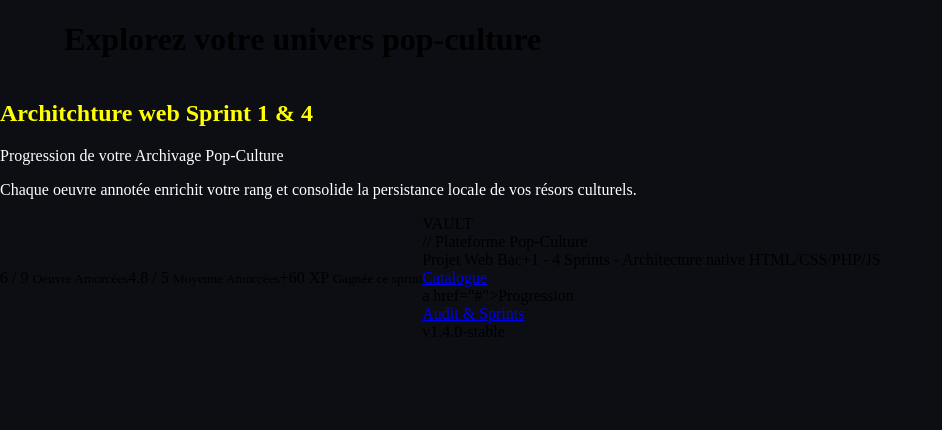
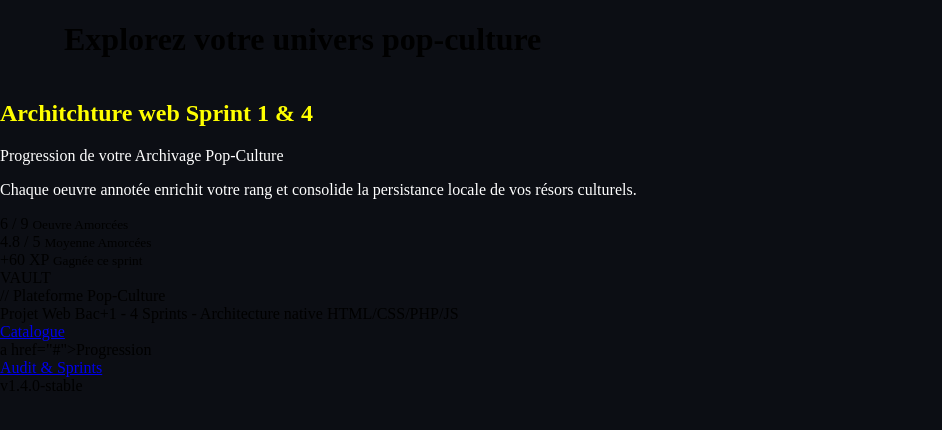
Before and after one commit to Matteo95310/VAULT, a PHP site: page / in a window 1280 px wide. Shown: the part 64-494 px from the top of the page, without its empty margins (0-942 px from the left). Run offline with PHP 8.4, Linux system fonts and the light colour scheme.

Commit message:
données

```diff
--- a/assets/css/style.css
+++ b/assets/css/style.css
@@ -117,8 +117,9 @@ body header .right {
 
 .boite-entière {
     display: flex;
+    justify-content: left;
     grid-template-columns: 1fr 1fr 1fr;
-    gap: 24px;
+    gap: 20px;
 }
 .boite h2 {
     align-items: center;
@@ -128,17 +129,8 @@ body header .right {
     align-items: center;
     color: white;
 }
-.stat{
-    display: flex;
-    padding: 20 px;
-    flex-wrap: wrap;
-    align-content: center;
-    align-items: center;
-}
 
-.stat:nth-child{
-    align: center;
-}
+
 /**********************
 * BODY / Block 1
 **********************/
```
